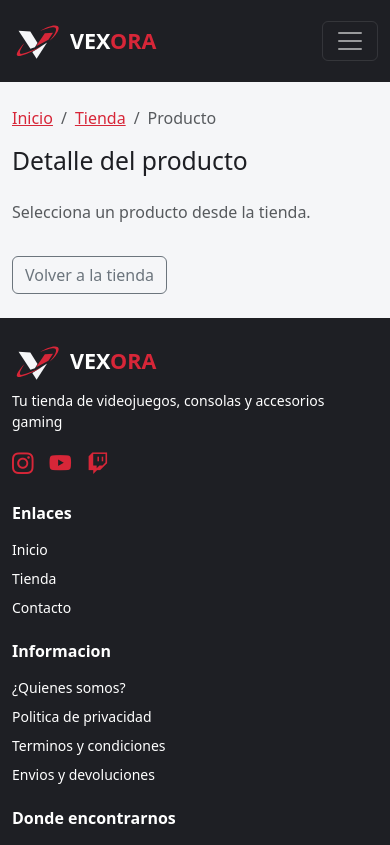
After one commit to Aren640/Trabajo-Trimestral-Tienda-Componentes-Emilio-Corbacho-Pereiro, a PHP site: page /producto.html in a window 390 px wide. The commit adds this page. Shown: the top 845 px of the page. Run offline with PHP 8.4, Linux system fonts and the light colour scheme; grey boxes are pictures that could not be loaded.

Commit message:
ficha producto

```diff
--- a/compose.yaml
+++ b/compose.yaml
@@ -10,6 +10,7 @@ services:
       - ./tienda.html:/app/tienda.html:ro
       - ./contacto.html:/app/contacto.html:ro
       - ./cuenta.html:/app/cuenta.html:ro
+      - ./producto.html:/app/producto.html:ro
       - ./css:/app/css:ro
       - ./js:/app/js:ro
       - ./img:/app/img:ro
--- /dev/null
+++ b/css/producto.css
@@ -0,0 +1,3 @@
+.imagen-ficha {
+    height: 360px;
+}
--- /dev/null
+++ b/producto.html
@@ -0,0 +1,183 @@
+<!DOCTYPE html>
+<html lang="es">
+<head>
+    <meta charset="UTF-8">
+    <meta name="viewport" content="width=device-width, initial-scale=1.0">
+    <meta name="description" content="Consulta los datos del producto en VEXORA.">
+    <title>Producto | VEXORA</title>
+    <link rel="icon" type="image/svg+xml" href="img/vexora_v_orbital.svg">
+    <link rel="stylesheet" href="https://cdn.jsdelivr.net/npm/bootstrap@5.3.8/dist/css/bootstrap.min.css" integrity="sha384-sRIl4kxILFvY47J16cr9ZwB07vP4J8+LH7qKQnuqkuIAvNWLzeN8tE5YBujZqJLB" crossorigin="anonymous">
+    <link rel="stylesheet" href="https://cdn.jsdelivr.net/npm/bootstrap-icons@1.13.1/font/bootstrap-icons.min.css">
+    <link rel="stylesheet" href="css/estilos.css">
+    <link rel="stylesheet" href="css/producto.css">
+</head>
+<body class="d-flex flex-column min-vh-100">
+    <header>
+        <nav class="navbar navbar-expand-lg py-3" data-bs-theme="dark" aria-label="Navegacion principal">
+            <div class="container">
+                <a class="navbar-brand fs-4 fw-bold text-nowrap d-flex align-items-center gap-2" href="index.html" aria-label="VEXORA, inicio">
+                    <img src="img/vexora_v_orbital.svg" alt="" width="50" height="40" class="flex-shrink-0">
+                    <span>VEX<span class="texto-acento">ORA</span></span>
+                </a>
+                <button class="navbar-toggler" type="button" data-bs-toggle="collapse" data-bs-target="#menuPrincipal" aria-controls="menuPrincipal" aria-expanded="false" aria-label="Mostrar u ocultar menu">
+                    <span class="navbar-toggler-icon"></span>
+                </button>
+                <div class="collapse navbar-collapse" id="menuPrincipal">
+                    <ul class="navbar-nav mx-lg-auto gap-lg-3 mb-3 mb-lg-0">
+                        <li class="nav-item"><a class="nav-link" href="index.html">Inicio</a></li>
+                        <li class="nav-item"><a class="nav-link active" href="tienda.html">Tienda</a></li>
+                        <li class="nav-item"><a class="nav-link" href="contacto.html">Contacto</a></li>
+                    </ul>
+                    <div class="d-flex flex-wrap align-items-center gap-3">
+                        <span class="position-relative text-white fs-4" role="img" aria-label="Carrito vacio, 0 productos">
+                            <i class="bi bi-cart3" aria-hidden="true"></i>
+                            <span class="position-absolute top-0 start-100 translate-middle badge rounded-pill contador-carrito">0</span>
+                        </span>
+                        <button class="btn btn-outline-light" id="botonRegistro" type="button" data-bs-toggle="modal" data-bs-target="#modalRegistro">Registrarse</button>
+                        <button class="btn btn-primary ms-2" id="botonAcceso" type="button" data-bs-toggle="modal" data-bs-target="#modalAcceso"><i class="bi bi-person-fill" aria-hidden="true"></i> Iniciar sesion</button>
+                        <a class="btn btn-primary d-none" id="botonPerfil" href="cuenta.html"><i class="bi bi-person-fill" aria-hidden="true"></i> Mi perfil</a>
+                    </div>
+                </div>
+            </div>
+        </nav>
+    </header>
+    <p class="alert alert-danger container mt-3 d-none" id="avisoSesion" role="alert"></p>
+
+    <main class="container py-4 flex-grow-1">
+        <nav aria-label="Migas de pan">
+            <ol class="breadcrumb small">
+                <li class="breadcrumb-item"><a class="texto-acento" href="index.html">Inicio</a></li>
+                <li class="breadcrumb-item"><a class="texto-acento" href="tienda.html">Tienda</a></li>
+                <li class="breadcrumb-item active" id="migaProducto" aria-current="page">Producto</li>
+            </ol>
+        </nav>
+        <h1 class="h2 mb-4" id="nombreProducto">Detalle del producto</h1>
+        <p class="text-body-secondary" id="mensajeProducto" role="status">Cargando producto...</p>
+        <section class="card d-none" id="fichaProducto" aria-labelledby="nombreProducto">
+            <div class="row g-0 align-items-center">
+                <div class="col-md-6" id="imagenProducto"></div>
+                <div class="col-md-6">
+                    <div class="card-body">
+                        <p class="text-body-secondary" id="categoriaProducto"></p>
+                        <p class="texto-acento fs-3 fw-bold" id="precioProducto"></p>
+                        <p class="mb-0" id="stockProducto"></p>
+                    </div>
+                </div>
+            </div>
+        </section>
+        <a class="btn btn-outline-secondary mt-3" href="tienda.html">Volver a la tienda</a>
+    </main>
+
+    <footer class="pie-pagina pt-4 pb-3" data-bs-theme="dark">
+        <div class="container">
+            <div class="row g-4 pb-4">
+                <div class="col-12 col-md-6 col-lg-3">
+                    <a class="fs-4 fw-bold text-nowrap d-inline-flex align-items-center gap-2 text-decoration-none mb-2" href="index.html" aria-label="VEXORA, inicio">
+                        <img src="img/vexora_v_orbital.svg" alt="" width="50" height="40" class="flex-shrink-0">
+                        <span>VEX<span class="texto-acento">ORA</span></span>
+                    </a>
+                    <p class="small">Tu tienda de videojuegos, consolas y accesorios gaming</p>
+                    <div class="d-flex gap-3 texto-acento fs-4" role="group" aria-label="Redes sociales">
+                        <span role="img" aria-label="Instagram"><i class="bi bi-instagram" aria-hidden="true"></i></span>
+                        <span role="img" aria-label="YouTube"><i class="bi bi-youtube" aria-hidden="true"></i></span>
+                        <span role="img" aria-label="Twitch"><i class="bi bi-twitch" aria-hidden="true"></i></span>
+                    </div>
+                </div>
+                <div class="col-12 col-md-6 col-lg-2">
+                    <h2 class="h6 fw-bold mb-3">Enlaces</h2>
+                    <nav class="d-flex flex-column gap-2 small" aria-label="Navegacion del pie de pagina">
+                        <a href="index.html">Inicio</a>
+                        <a href="tienda.html">Tienda</a>
+                        <a href="contacto.html">Contacto</a>
+                    </nav>
+                </div>
+                <div class="col-12 col-md-6 col-lg-3">
+                    <h2 class="h6 fw-bold mb-3">Informacion</h2>
+                    <ul class="list-unstyled small d-flex flex-column gap-2 mb-0" aria-label="Informacion">
+                        <li>¿Quienes somos?</li>
+                        <li>Politica de privacidad</li>
+                        <li>Terminos y condiciones</li>
+                        <li>Envios y devoluciones</li>
+                    </ul>
+                </div>
+                <div class="col-12 col-md-6 col-lg-4">
+                    <h2 class="h6 fw-bold mb-3">Donde encontrarnos</h2>
+                    <div class="ratio ratio-16x9 rounded overflow-hidden mb-2">
+                        <iframe src="https://www.google.com/maps?q=Aula+Estudio,+Santa+Marta+Interior,+Vigo&output=embed" title="Ubicacion de Aula Estudio en Vigo" loading="lazy" referrerpolicy="no-referrer-when-downgrade" class="border-0" allowfullscreen></iframe>
+                    </div>
+                    <p class="small mb-0">Aula Estudio, Vigo</p>
+                </div>
+            </div>
+            <div class="border-top pt-3 text-center small">© 2026 VEXORA. Todos los derechos reservados.</div>
+        </div>
+    </footer>
+
+    <div class="modal fade" id="modalAcceso" role="dialog" tabindex="-1" aria-labelledby="tituloAcceso" aria-hidden="true">
+        <div class="modal-dialog modal-dialog-centered modal-dialog-scrollable">
+            <form class="modal-content" id="formularioAcceso">
+                <div class="modal-header">
+                    <h2 class="modal-title fs-5 fw-bold" id="tituloAcceso">Iniciar sesion en VEXORA</h2>
+                    <button class="btn-close" type="button" data-bs-dismiss="modal" aria-label="Cerrar"></button>
+                </div>
+                <div class="modal-body">
+                    <div class="mb-3">
+                        <label class="form-label" for="correoAcceso">Correo electronico</label>
+                        <input class="form-control" id="correoAcceso" name="correo" type="email" autocomplete="username" required>
+                    </div>
+                    <div class="mb-3">
+                        <label class="form-label" for="claveAcceso">Contraseña</label>
+                        <input class="form-control" id="claveAcceso" name="clave" type="password" autocomplete="current-password" required>
+                    </div>
+                    <div class="alert d-none mt-3 mb-0" id="mensajeAcceso" role="status"></div>
+                    <p class="small mb-0">¿No tienes cuenta? <button class="btn btn-link texto-acento p-0 align-baseline" type="button" data-bs-toggle="modal" data-bs-target="#modalRegistro">Registrate</button></p>
+                </div>
+                <div class="modal-footer">
+                    <button class="btn btn-outline-secondary" type="button" data-bs-dismiss="modal">Cancelar</button>
+                    <button class="btn btn-primary" type="submit" disabled>Entrar</button>
+                </div>
+            </form>
+        </div>
+    </div>
+
+    <div class="modal fade" id="modalRegistro" role="dialog" tabindex="-1" aria-labelledby="tituloRegistro" aria-hidden="true">
+        <div class="modal-dialog modal-dialog-centered modal-dialog-scrollable">
+            <form class="modal-content" id="formularioRegistro">
+                <div class="modal-header">
+                    <h2 class="modal-title fs-5 fw-bold" id="tituloRegistro">Crear cuenta en VEXORA</h2>
+                    <button class="btn-close" type="button" data-bs-dismiss="modal" aria-label="Cerrar"></button>
+                </div>
+                <div class="modal-body">
+                    <p class="text-body-secondary small">Todos los campos son obligatorios.</p>
+                    <div class="mb-3">
+                        <label class="form-label" for="nombreRegistro">Nombre completo</label>
+                        <input class="form-control" id="nombreRegistro" name="nombre" type="text" autocomplete="name" required>
+                    </div>
+                    <div class="mb-3">
+                        <label class="form-label" for="correoRegistro">Correo electronico</label>
+                        <input class="form-control" id="correoRegistro" name="correo" type="email" autocomplete="email" required>
+                    </div>
+                    <div class="mb-3">
+                        <label class="form-label" for="claveRegistro">Contraseña</label>
+                        <input class="form-control" id="claveRegistro" name="clave" type="password" autocomplete="new-password" minlength="8" maxlength="40" aria-describedby="ayudaClaveRegistro" required>
+                        <div class="form-text" id="ayudaClaveRegistro">Entre 8 y 40 caracteres.</div>
+                    </div>
+                    <div>
+                        <label class="form-label" for="confirmarClaveRegistro">Confirmar contraseña</label>
+                        <input class="form-control" id="confirmarClaveRegistro" name="confirmarClave" type="password" autocomplete="new-password" minlength="8" maxlength="40" required>
+                    </div>
+                    <div class="alert d-none mt-3 mb-0" id="mensajeRegistro" role="status"></div>
+                    <p class="small mt-3 mb-0">¿Ya tienes cuenta? <button class="btn btn-link texto-acento p-0 align-baseline" type="button" data-bs-toggle="modal" data-bs-target="#modalAcceso">Inicia sesion</button></p>
+                </div>
+                <div class="modal-footer">
+                    <button class="btn btn-outline-secondary" type="button" data-bs-dismiss="modal">Cancelar</button>
+                    <button class="btn btn-primary" type="submit" disabled>Crear cuenta</button>
+                </div>
+            </form>
+        </div>
+    </div>
+
+    <script src="https://cdn.jsdelivr.net/npm/bootstrap@5.3.8/dist/js/bootstrap.bundle.min.js" integrity="sha384-FKyoEForCGlyvwx9Hj09JcYn3nv7wiPVlz7YYwJrWVcXK/BmnVDxM+D2scQbITxI" crossorigin="anonymous"></script>
+    <script src="js/auth.js"></script>
+    <script src="js/producto.js"></script>
+</body>
+</html>
```
Also changed, not shown: js/producto.js (added, +49 -0 lines), js/tienda.js (+7 -3 lines), php/productos.php (+33 -1 lines).
